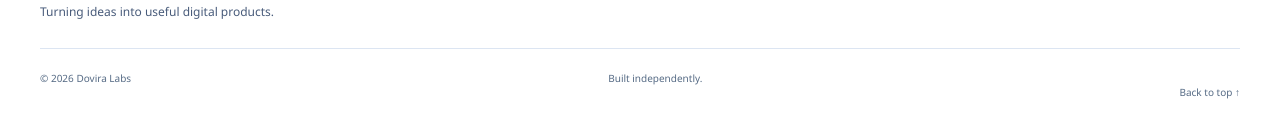
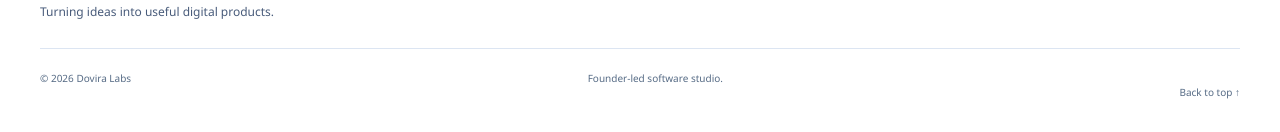
Before and after one commit to DoviraLabs/doviralabs.com, a React (Vite) app: page / in a window 1280 px wide. Shown: the part 2264-2396 px from the top of the page. Built offline with nearby package versions, Linux system fonts and the light colour scheme.

Commit message:
Align footer with founder-led studio positioning

```diff
--- a/src/layouts/SiteLayout.tsx
+++ b/src/layouts/SiteLayout.tsx
@@ -110,7 +110,7 @@ export function SiteLayout() {
           </div>
           <div className="footer-bottom">
             <span>© 2026 Dovira Labs</span>
-            <span>Built independently.</span>
+            <span>Founder-led software studio.</span>
             <a href="#main">Back to top ↑</a>
           </div>
         </div>
```
